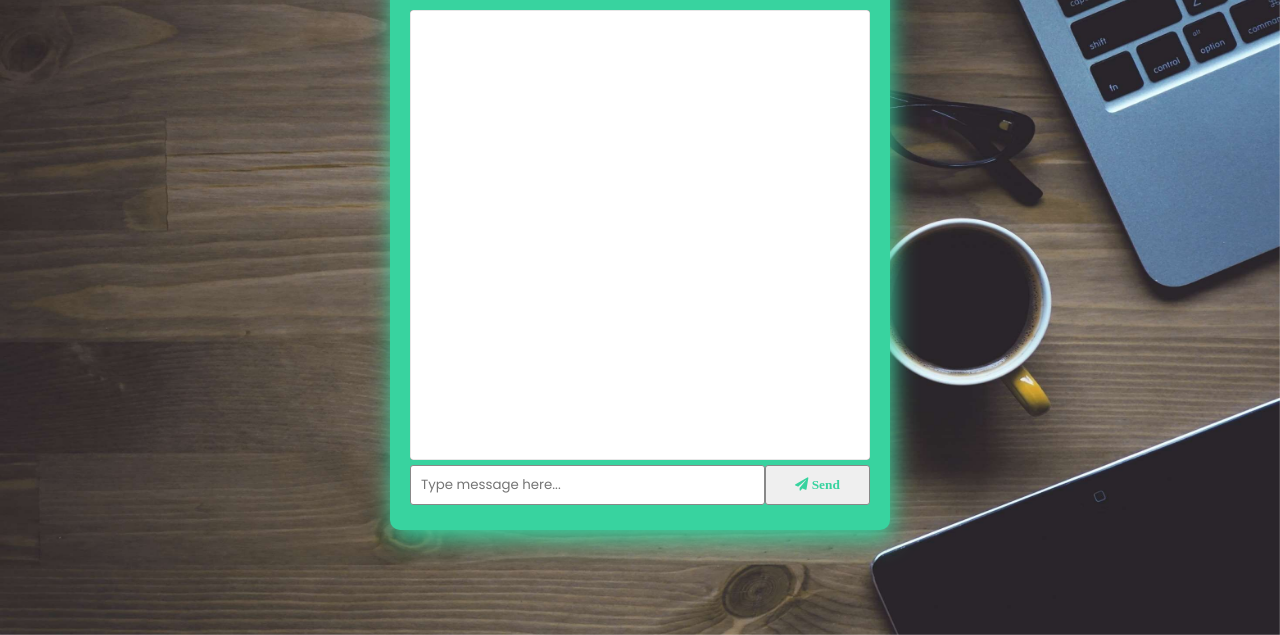
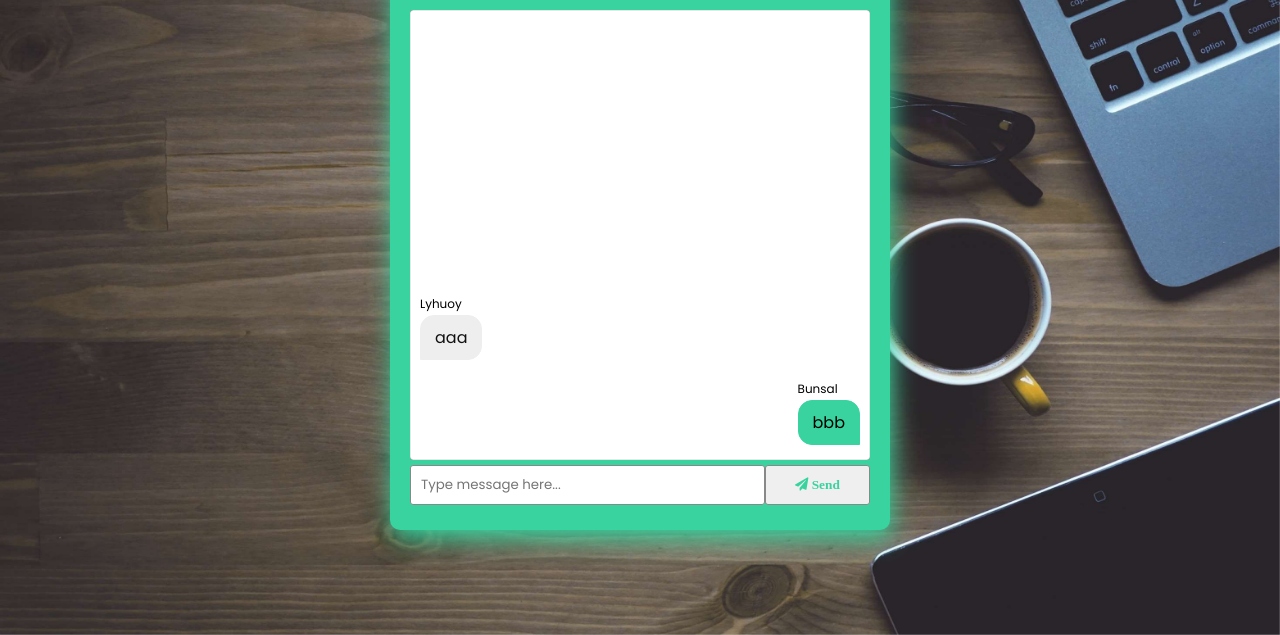
Before and after one commit to bunsalcoder/CyberChat, a website: page front_end/chat/cyber.html in a window 1280 px wide. Shown: the part 165-800 px from the top of the page. Drawn offline with nearby package versions, Linux system fonts and the light colour scheme.

Commit message:
Receive and Send

```diff
--- a/front_end/chat/cyber.html
+++ b/front_end/chat/cyber.html
@@ -30,7 +30,7 @@
                 <div class="main-wrapper">
                     <div class="chat-content">
                         <div class="message">
-                            <!-- <div class="message-row other-message">
+                            <div class="message-row other-message">
                                 <div class="message-title">
                                     <div  class="message-title" id="title1">
                                         <span>Lyhuoy</span>
@@ -49,7 +49,7 @@
                                         <p>bbb</p>
                                     </div>
                                 </div>
-                            </div> -->
+                            </div>
                         </div>
                     </div>
                 </div>
```
